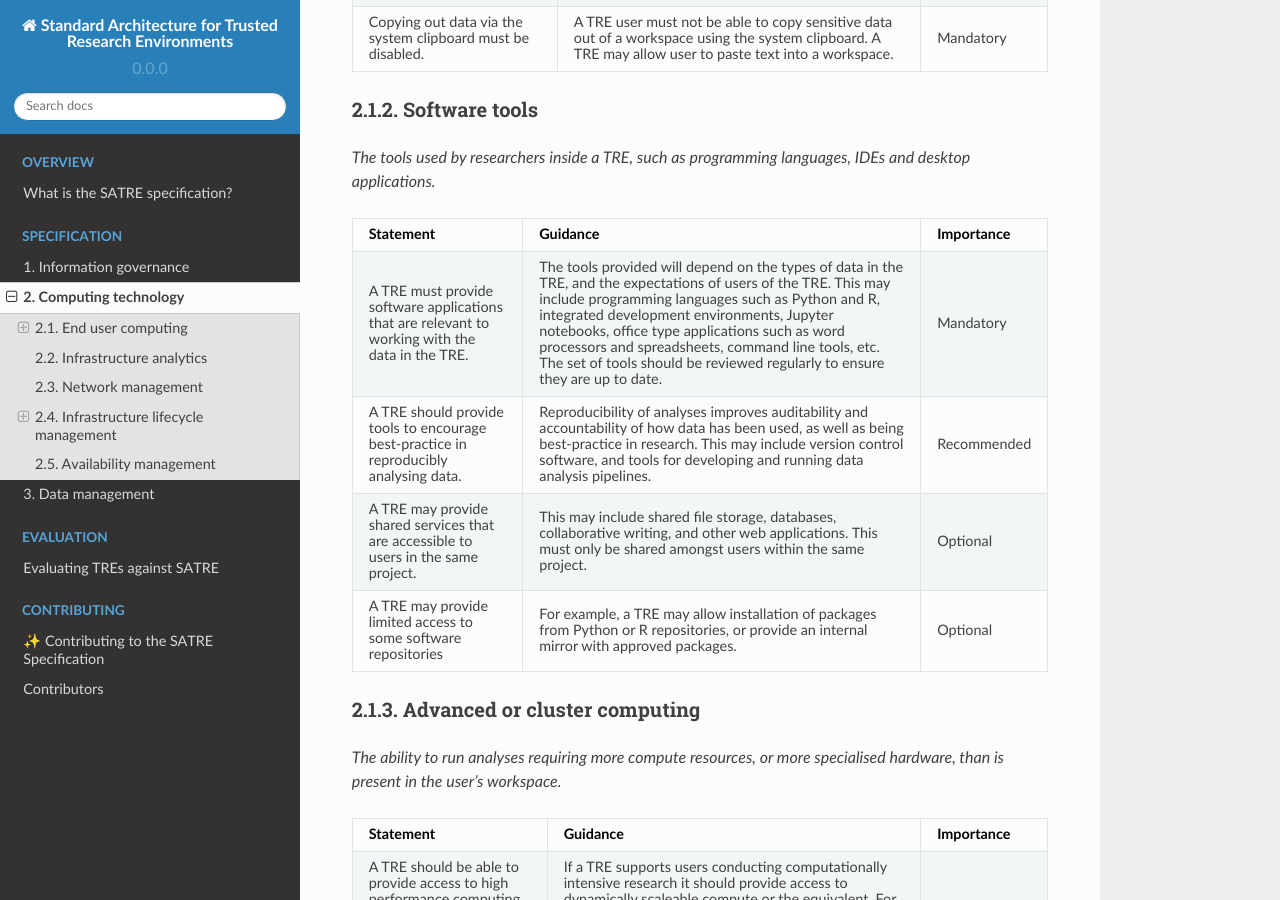
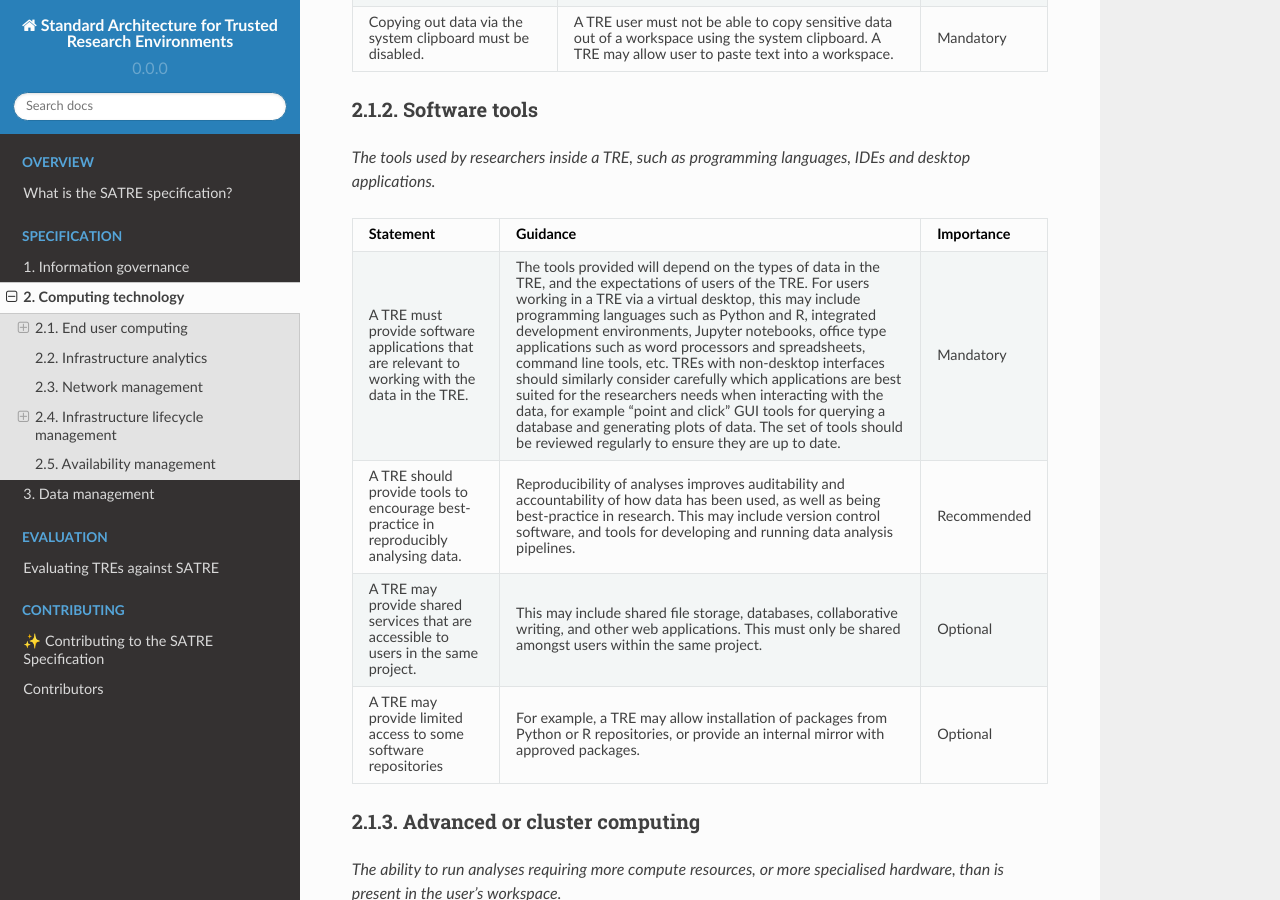
Before and after one commit to sa-tre/satre-specification, a Sphinx documentation site: the page built from docs/source/pillars/computing_technology.md, in a window 1280 px wide and 900 px high, scrolled down 1244 px. Built offline with Sphinx 7.4.7 and the Read the Docs theme 2.0.0, drawn with Linux system fonts in a browser that asks for light colours.

Commit message:
update relevant tools

```diff
--- a/docs/source/pillars/computing_technology.md
+++ b/docs/source/pillars/computing_technology.md
@@ -58,7 +58,8 @@ _The tools used by researchers inside a TRE, such as programming languages, IDEs
   - Importance
 * - A TRE must provide software applications that are relevant to working with the data in the TRE.
   - The tools provided will depend on the types of data in the TRE, and the expectations of users of the TRE.
-    This may include programming languages such as Python and R, integrated development environments, Jupyter notebooks, office type applications such as word processors and spreadsheets, command line tools, etc.
+    For users working in a TRE via a virtual desktop, this may include programming languages such as Python and R, integrated development environments, Jupyter notebooks, office type applications such as word processors and spreadsheets, command line tools, etc.
+    TREs with non-desktop interfaces should similarly consider carefully which applications are best suited for the researchers needs when interacting with the data, for example "point and click" GUI tools for querying a database and generating plots of data.
     The set of tools should be reviewed regularly to ensure they are up to date.
   - Mandatory
 * - A TRE should provide tools to encourage best-practice in reproducibly analysing data.
```
